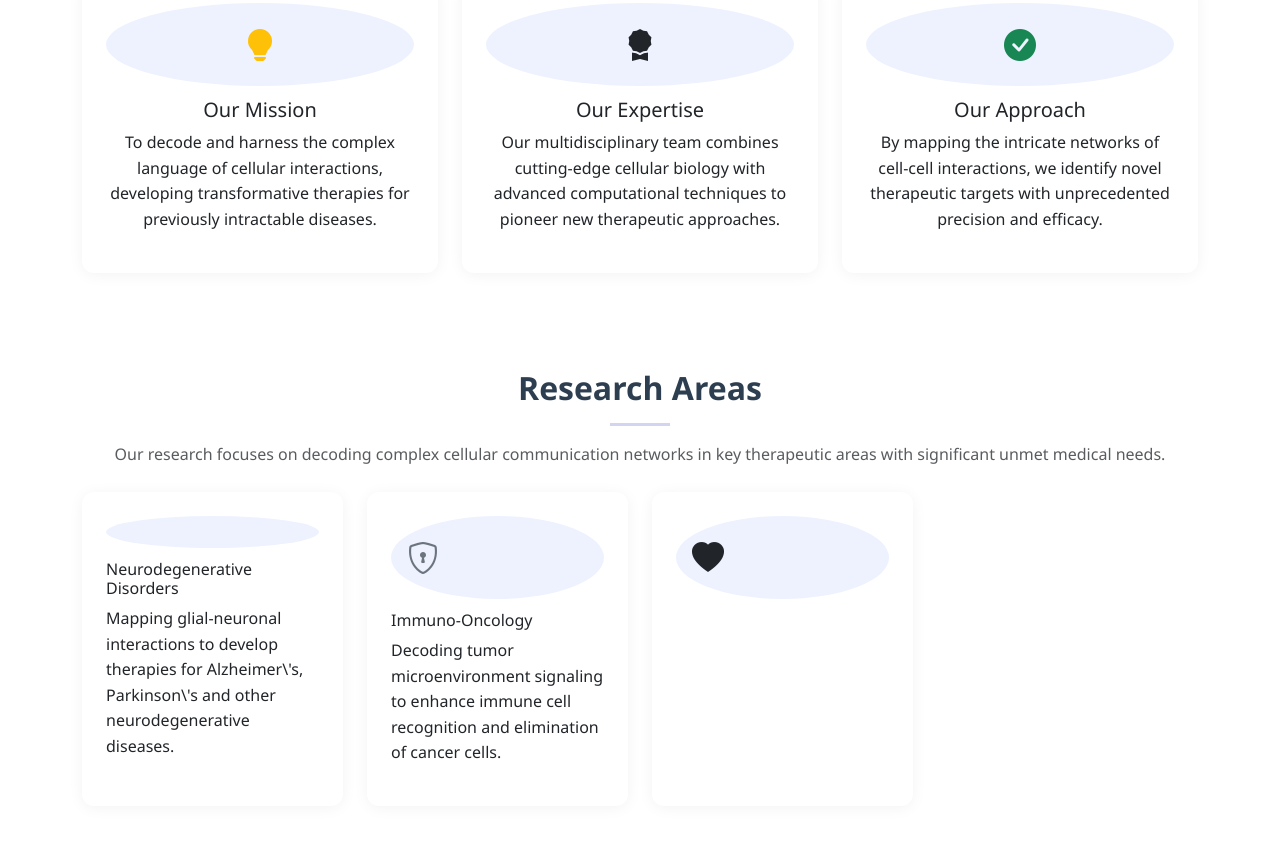
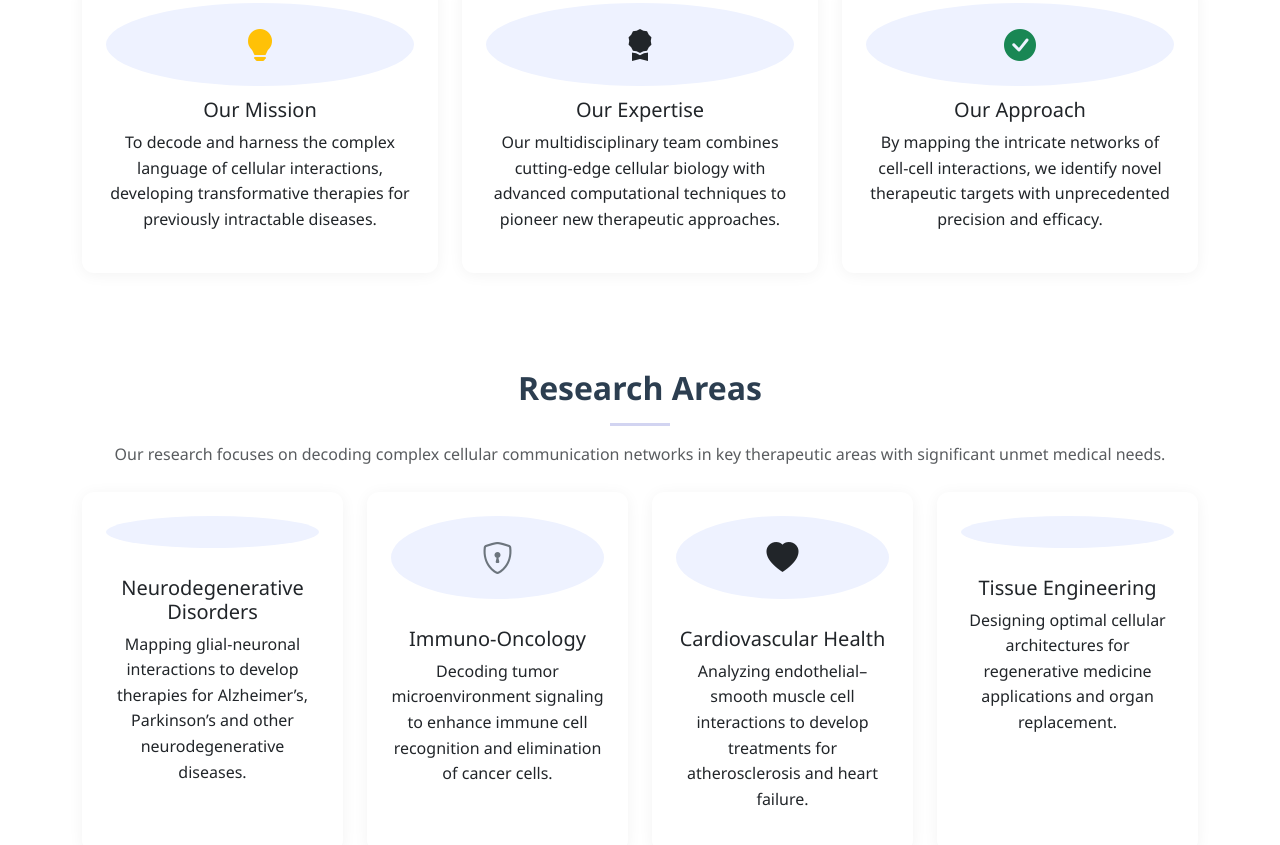
Before and after one commit to ThorfinnThor/Interactions2, a Jekyll site: the page built from index.md, in a window 1280 px wide and 900 px high, scrolled down 957 px. Shown: the top 845 px of the window. Built offline with Jekyll 4.4.1, drawn with Linux system fonts in a browser that asks for light colours.

Commit message:
Update default.html

```diff
--- a/_layouts/default.html
+++ b/_layouts/default.html
@@ -140,24 +140,62 @@
   <div class="container text-center mb-4">
     <h2>Research Areas</h2>
     <hr class="mx-auto" style="width: 60px; border-top: 3px solid #4e54c8;">
-      <p class="text-muted">Our research focuses on decoding complex cellular communication networks in key therapeutic areas with significant unmet medical needs.</p>
+    <p class="text-muted">
+      Our research focuses on decoding complex cellular communication networks
+      in key therapeutic areas with significant unmet medical needs.
+    </p>
   </div>
   <div class="container">
     <div class="row g-4">
+
+      <!-- Neurodegenerative Disorders -->
       <div class="col-md-3">
-          <div class="card feature-card p-4 h-100">
+        <div class="card feature-card p-4 h-100 text-center">
           <i class="bi bi-brain feature-icon text-purple"></i>
-            <h6>Neurodegenerative Disorders</h6>
-            <p>Mapping glial-neuronal interactions to develop therapies for Alzheimer\'s, Parkinson\'s and other neurodegenerative diseases.</p>
+          <h5 class="mt-3">Neurodegenerative Disorders</h5>
+          <p>
+            Mapping glial-neuronal interactions to develop therapies for
+            Alzheimer’s, Parkinson’s and other neurodegenerative diseases.
+          </p>
         </div>
       </div>
+
+      <!-- Immuno-Oncology -->
       <div class="col-md-3">
-          <div class="card feature-card p-4 h-100">
+        <div class="card feature-card p-4 h-100 text-center">
           <i class="bi bi-shield-lock feature-icon text-secondary"></i>
-            <h6>Immuno-Oncology</h6>
-            <p>Decoding tumor microenvironment signaling to enhance immune cell recognition and elimination of cancer cells.</p>
+          <h5 class="mt-3">Immuno-Oncology</h5>
+          <p>
+            Decoding tumor microenvironment signaling to enhance immune cell
+            recognition and elimination of cancer cells.
+          </p>
         </div>
       </div>
+
+      <!-- Cardiovascular Health -->
       <div class="col-md-3">
-          <div class="card feature-card p-4 h-100">
-            <i class="bi bi-heart-fill feature-icon text-teal"></n
+        <div class="card feature-card p-4 h-100 text-center">
+          <i class="bi bi-heart-fill feature-icon text-teal"></i>
+          <h5 class="mt-3">Cardiovascular Health</h5>
+          <p>
+            Analyzing endothelial–smooth muscle cell interactions to develop
+            treatments for atherosclerosis and heart failure.
+          </p>
+        </div>
+      </div>
+
+      <!-- Tissue Engineering -->
+      <div class="col-md-3">
+        <div class="card feature-card p-4 h-100 text-center">
+          <i class="bi bi-microscope feature-icon text-primary"></i>
+          <h5 class="mt-3">Tissue Engineering</h5>
+          <p>
+            Designing optimal cellular architectures for regenerative medicine
+            applications and organ replacement.
+          </p>
+        </div>
+      </div>
+
+    </div>
+  </div>
+</section>
```
Lines whose indentation alone changed are shown as unchanged.
